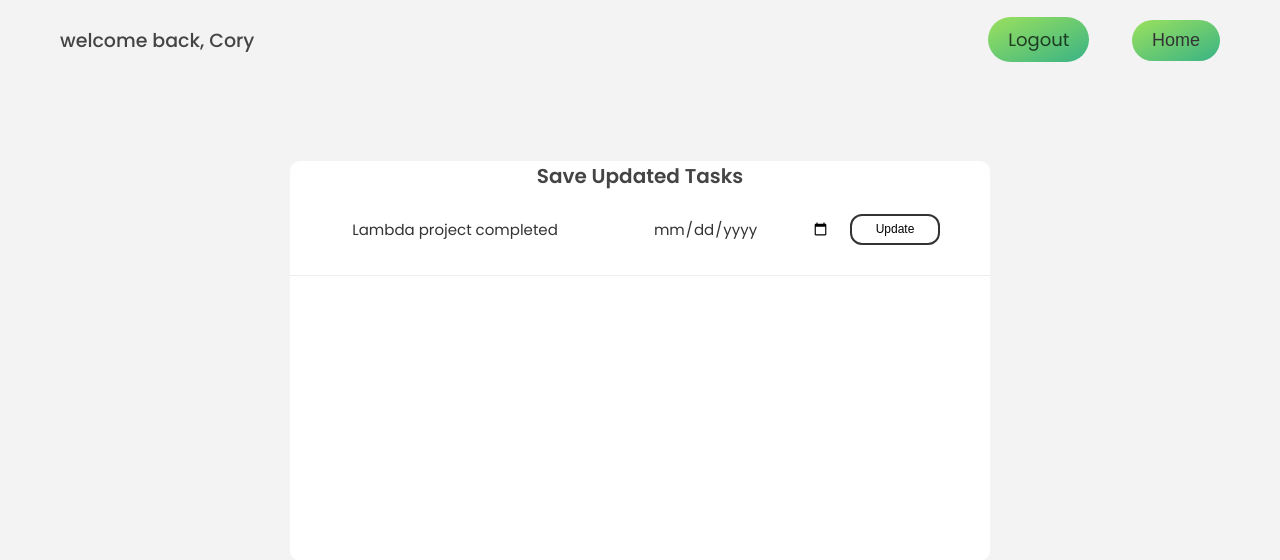
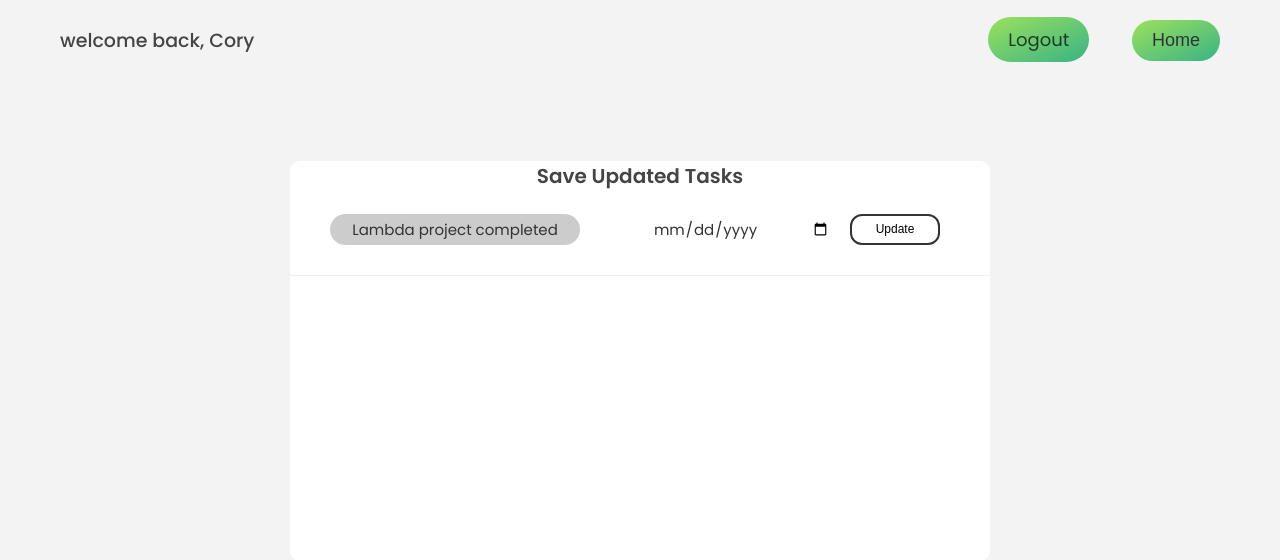
Before and after one commit to g0dl3v3l/lambda-project-todoapp, a Flask app: page /display/1/update in a window 1280 px wide. Shown: the top 560 px of the page. Run offline with Flask 2, Linux system fonts and the light colour scheme; a user stored in the database is signed in; data comes from the database, SQL or seed files in the repository; parts of the project's set-up code (start-up, migrations or seed data) failed here and were passed over.

Commit message:
changed js file

```diff
--- a/ToDoApp/static/styles.css
+++ b/ToDoApp/static/styles.css
@@ -242,7 +242,7 @@ h2 {
 
 /* update */
 
-.display--text {
+.display--task {
  background-color:rgba(0, 0, 0, 0.2);
  border-radius: 10rem;
 }
```
